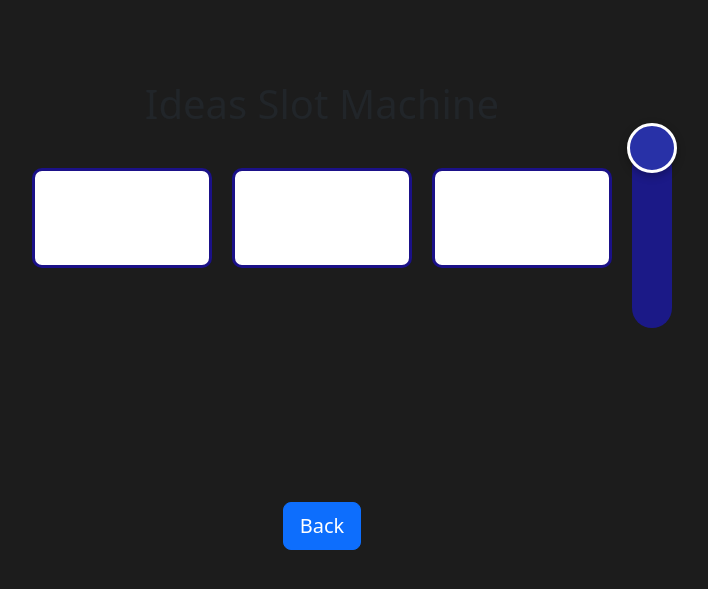
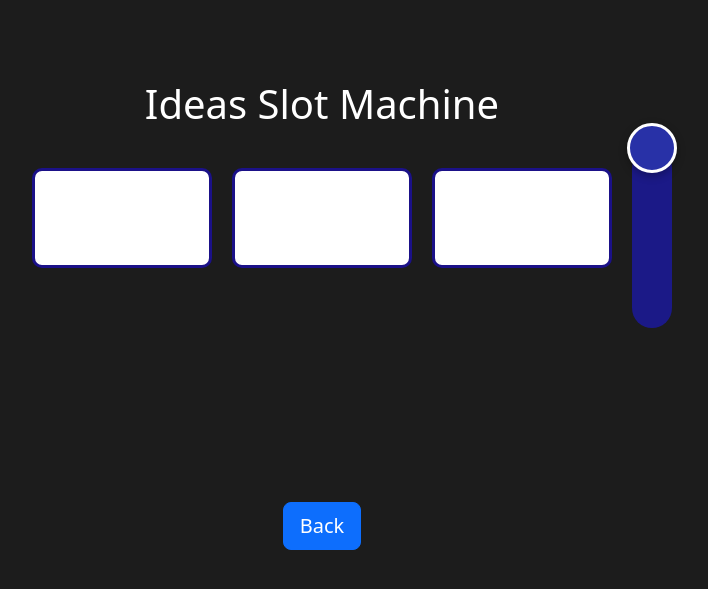
Before and after one commit to s-sayed041/SASChallenge, a Django app: page /slot/ in a window 1280 px wide. Shown: the top 589 px of the page, without its empty margins (318-1026 px from the left). Run offline with Django 5.2, Linux system fonts and the light colour scheme.

Commit message:
Last commit

```diff
--- a/SASchallengeproject/templates/planner/slot.html
+++ b/SASchallengeproject/templates/planner/slot.html
@@ -7,10 +7,10 @@
 
         <style>
             body{ background: #1c1c1c; text-align: center; padding-top: 80px; justify-content: center;}
-            h1 { margin-bottom: 40px; font-size: 2.5rem;}
+            h1 { margin-bottom: 40px; font-size: 2.5rem;color:white; }
             .reel{width: 180px; height: 100px; background: white; border: 3px solid #1b1188; border-radius: 10px; display: flex; justify-content: center; align-items: center; font-size: 1.2rem; font-weight: bold;}
             .slot-machine{ display: flex; justify-content: center; gap: 20px; margin-bottom: 30px; align-items: center;}
-            .result{ margin-top: 30px; font-size: 1.5rem; font-weight: bold; }
+            .result{ margin-top: 30px; font-size: 1.5rem; font-weight: bold; color:white;}
             .handle { width: 40px;height: 180px;background: #1b1987;border-radius: 20px;position: relative;right:-60px;cursor: pointer;top:-150px;transition: transform 0.2s;}
             .handle-ball { width: 50px;height: 50px;background: #2831a7;border: 3px solid #fff;border-radius: 50%;position: absolute;right:-60px;top: -25px;left: -5px;box-shadow: 0 3px 8px rgba(0,0,0,0.3); }
             .pulling { transform: rotate(20deg); }
```
